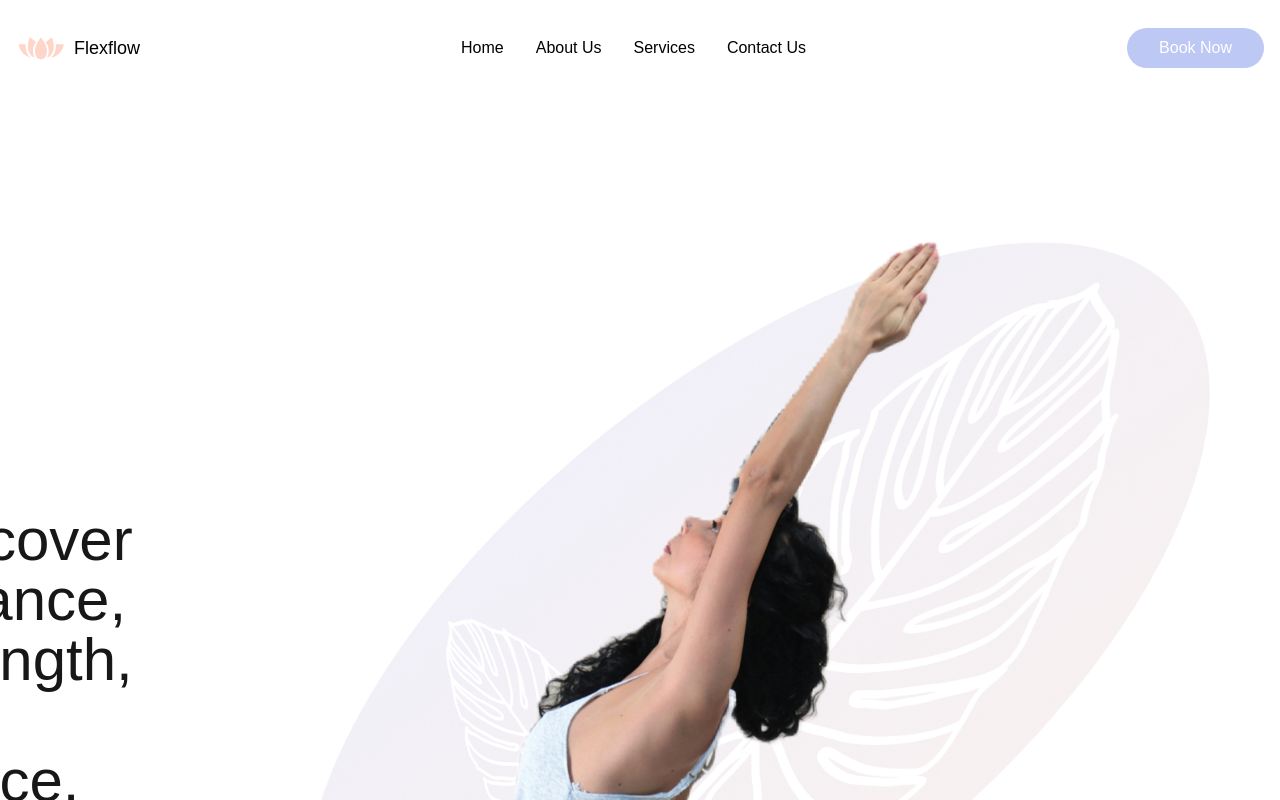
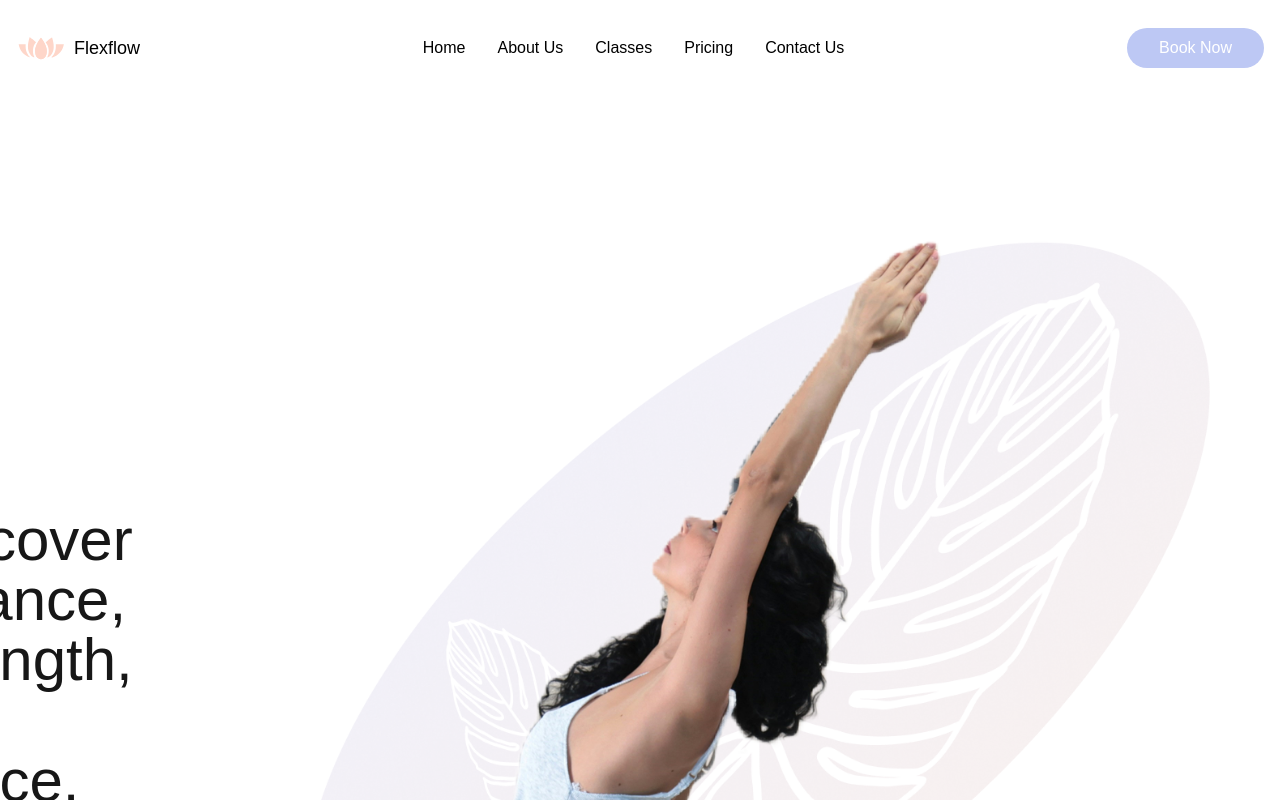
Before and after one commit to Meriemchm/chm_yoga_website, a Next.js app: page / in a window 1280 px wide. Shown: the top 800 px of the page. Built offline with nearby package versions, Linux system fonts and the light colour scheme.

Commit message:
Removed: AboutPage component and updated NavbarItems in data.tsx and MembershipSection in membership.tsx

```diff
--- a/app/(roots)/about-us/page.tsx
+++ /dev/null
@@ -1,9 +0,0 @@
-import React from 'react'
-
-const AboutPage = () => {
-  return (
-    <div>page</div>
-  )
-}
-
-export  default AboutPage
--- a/components/data/data.tsx
+++ b/components/data/data.tsx
@@ -13,11 +13,16 @@ export const NavbarItems = [
   },
   {
     id: 3,
-    name: "services",
-    link: "/services",
+    name: "classes",
+    link: "/classes",
   },
   {
     id: 4,
+    name: "pricing",
+    link: "/pricing",
+  },
+  {
+    id: 5,
     name: "contact us",
     link: "/contact-us",
   },
--- a/components/membership/membership.tsx
+++ b/components/membership/membership.tsx
@@ -12,8 +12,8 @@ export default function MembershipSection() {
       <Image
         src="/Images/membership.png"
         alt="Yoga Background"
-        height={800}
-        width={800}
+        height={750}
+        width={750}
         className=" absolute bottom-0 left-0 rounded-lg"
       />
 
```
